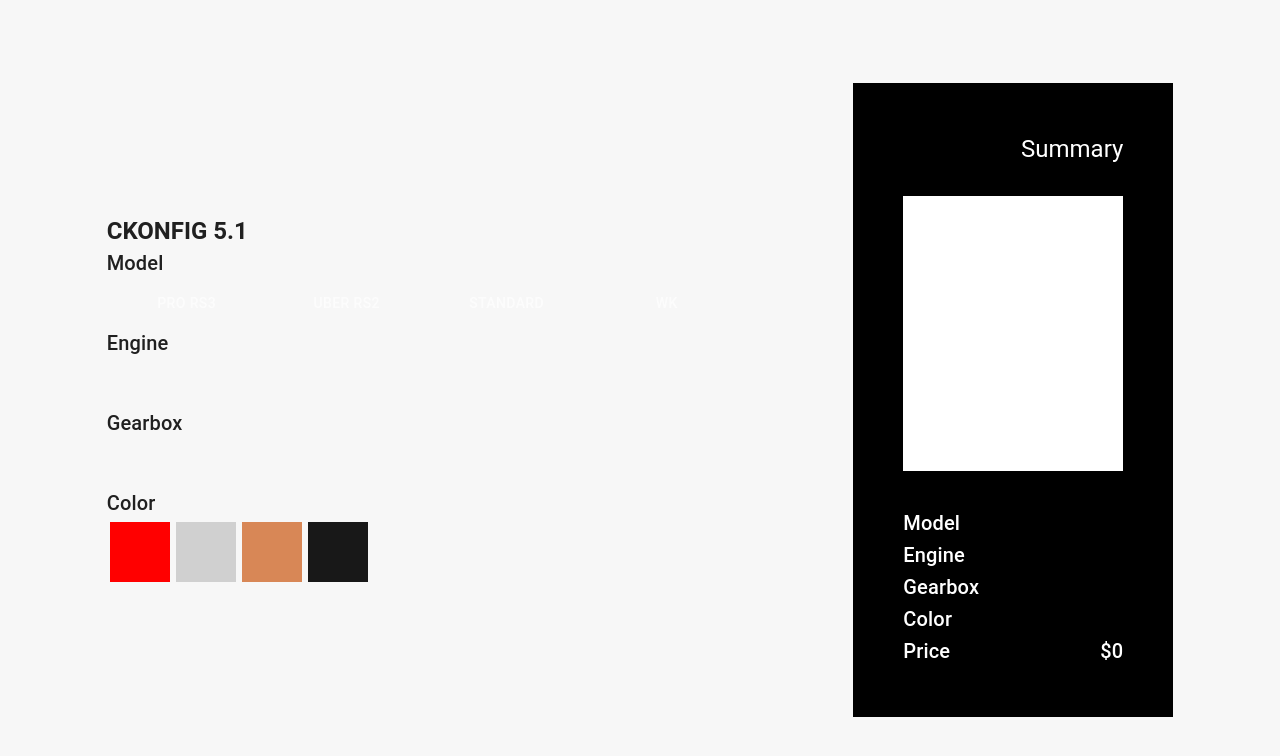
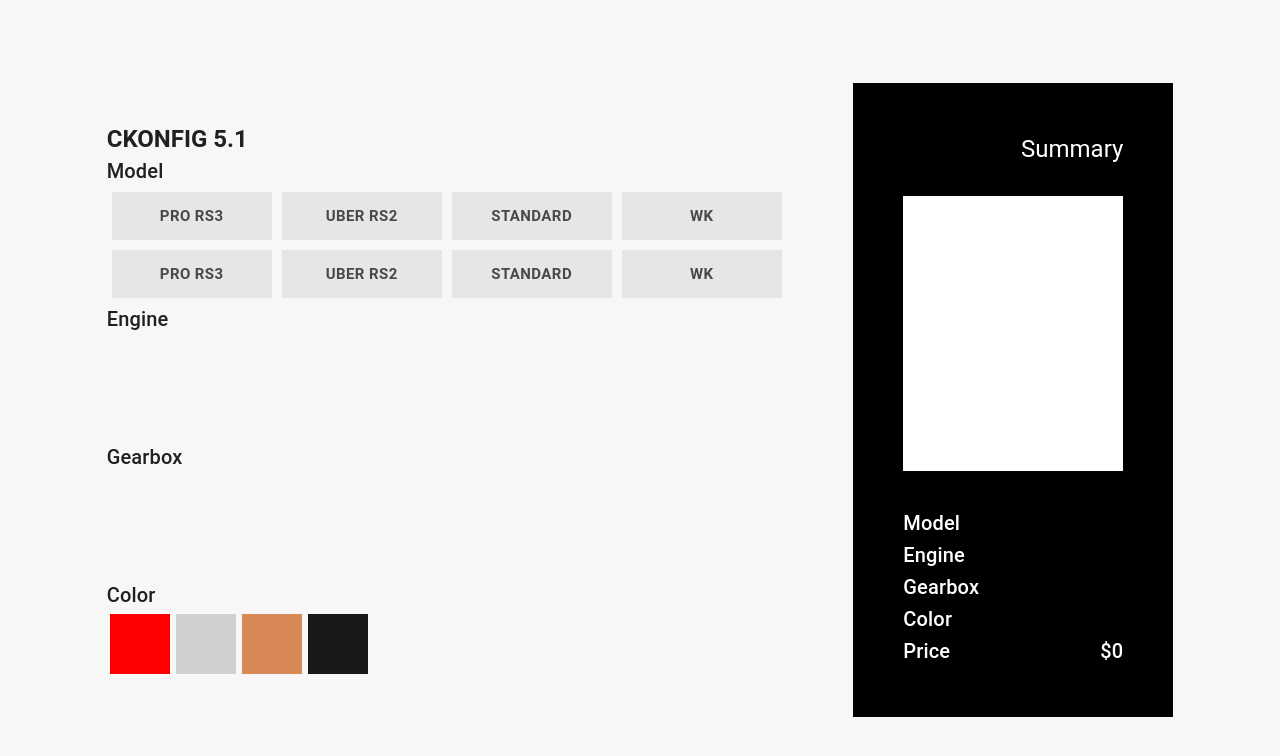
Before and after one commit to Niesyto/custom-cars, a React (Create React App) app: page / in a window 1280 px wide. Shown: the top 756 px of the page. Built offline with nearby package versions, Linux system fonts and the light colour scheme.

Commit message:
Replacing Material-UI tabs with CSS.

```diff
--- a/src/Selector.js
+++ b/src/Selector.js
@@ -20,6 +20,41 @@ const useStyles = makeStyles({
     },
     indicator: {
         display: "none"
+    },
+    buttonContainer: {
+        color: "rgb(255, 255, 255)",
+        display: "flex",
+        fontFamily: "Roboto, sans-serif",
+        fontSize: "32.8px",
+        height: "57.975px",
+        minHeight: "48px",
+        overflowX: "hidden",
+        overflowY: "hidden",
+    },
+    button: {
+        alignItems: "center",
+        backgroundColor: "rgb(223, 223, 223)",
+        borderWidth: "0px",
+        cursor: "pointer",
+        display: "flex",
+        fontFamily: "Roboto, Helvetica, Arial, sans-serif",
+        fontSize: "15px",
+        fontStretch: "100%",
+        fontWeight: "700",
+        justifyContent: "center",
+        letterSpacing: "0.42855px",
+        margin: "5px",
+        maxWidth: "264px",
+        opacity: "0.7",
+        padding: "6px 12px",
+        textTransform: "uppercase",
+        userSelect: "none",
+        minWidth:"72px"
+    },
+    '@media (min-width: 600px)': {
+        button: {
+          minWidth: "160px"
+        }
     }
 });
 
@@ -81,9 +116,22 @@ export default function Selector(props) {
                         label={option.name}
                         key={index}
                         onClick={handleClick.bind(this, index)}
-                      />
+                        classes={{
+                            root: classes.selectorButton,
+                            selected: classes.selected
+                        }} />
                 )}
             </Tabs>
+            <div className={classes.buttonContainer}>
+                {options.map((option, index) =>
+                    <button
+                        key={index}
+                        onClick={handleClick.bind(this, index)}
+                        className={classes.button} >
+                        {option.name}
+                    </button>
+                )}
+            </div>
         </div>
     );
 }
```
